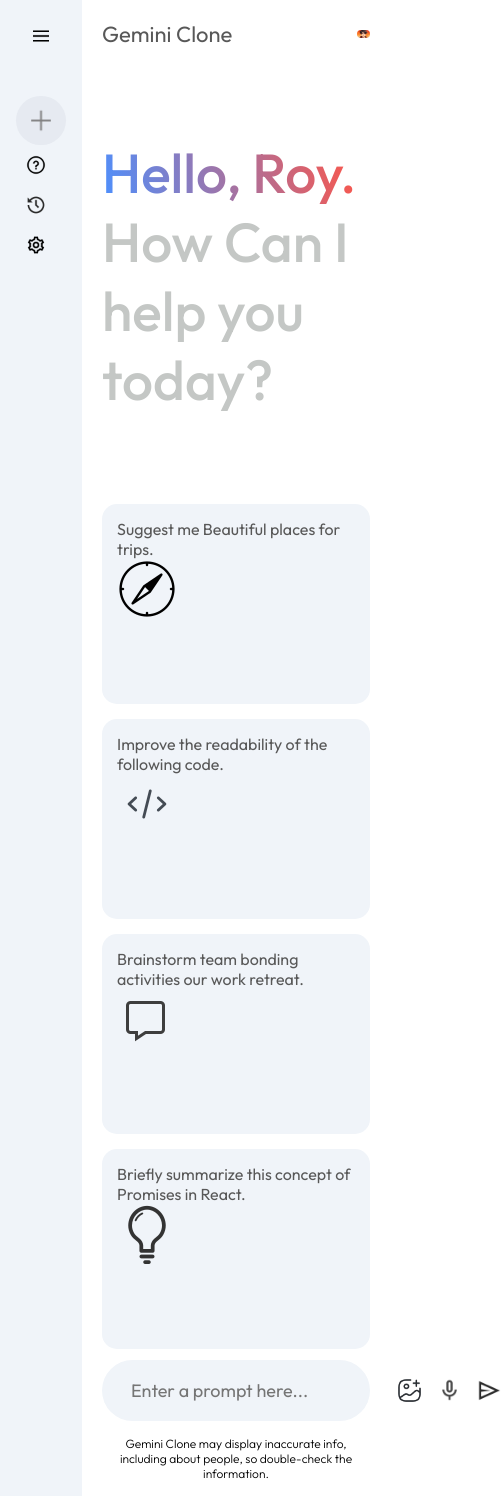
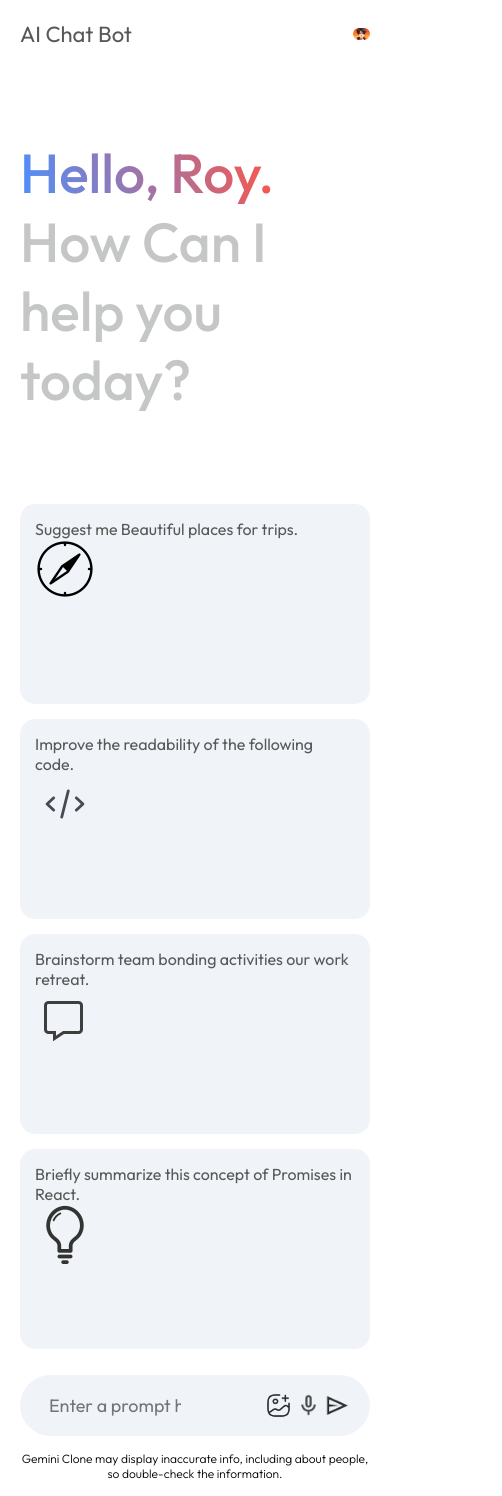
Before and after one commit to bishaldebroy007/AI-chatbot-using-react, a React (Vite) app: page / in a window 390 px wide. Shown: the whole page, 502 px wide, since content can reach past the window. Built offline with nearby package versions, Linux system fonts and the light colour scheme.

Commit message:
initially complete

```diff
--- a/index.html
+++ b/index.html
@@ -3,7 +3,9 @@
 
 <head>
   <meta charset="UTF-8" />
-  <link rel="icon" type="image/svg+xml" href="/vite.svg" />
+
+  <!-- <link rel="icon" type="image/svg+xml" href="/vite.svg" /> -->
+  <link rel="icon" type="image/svg+xml" href="/src/assets/robot-svgrepo-com.svg" />
   <meta name="viewport" content="width=device-width, initial-scale=1.0" />
   <title>AI Chat Bot</title>
 </head>
--- a/src/components/Main/Main.css
+++ b/src/components/Main/Main.css
@@ -180,6 +180,12 @@
 
 }
 
+.result-data p {
+    line-height: 1.7;
+    font-size: 18px;
+    font-weight: 300;
+}
+
 /* Animations */
 @keyframes loader {
     0% {
@@ -191,8 +197,21 @@
     }
 }
 
-.result-data p {
-    line-height: 1.7;
-    font-size: 18px;
-    font-weight: 300;
+@media (max-width: 600px) {
+    .main-bottom input {
+        flex: none;
+        width: 150px;
+    }
+
+    .main-bottom img {
+        width: 20px;
+    }
+
+    .search-box {
+        padding: 5px 10px;
+    }
+
+    .search-box div {
+        gap: 4.5px;
+    }
 }
--- a/src/components/Main/Main.jsx
+++ b/src/components/Main/Main.jsx
@@ -16,7 +16,7 @@
     return (
         <div className='main'>
             <div className="nav">
-                <p>Gemini Clone</p>
+                <p>AI Chat Bot</p>
                 <img src={assets.user_icon} alt="" />
             </div>
             <div className="main-container">
--- a/src/components/Sidebar/Sidebar.css
+++ b/src/components/Sidebar/Sidebar.css
@@ -33,6 +33,8 @@
 .sidebar .recent {
     display: flex;
     flex-direction: column;
+    /* Animation in the sidebar */
+    animation: fadeIn 1.5s;
 }
 
 .sidebar .recent-title {
@@ -66,3 +68,11 @@
     padding-right: 12px;
 
 }
+
+
+@media (max-width: 600px) {
+    .sidebar {
+        display: none;
+
+    }
+}
```
Also changed, not shown: src/assets/robot-svgrepo-com.svg (added).
